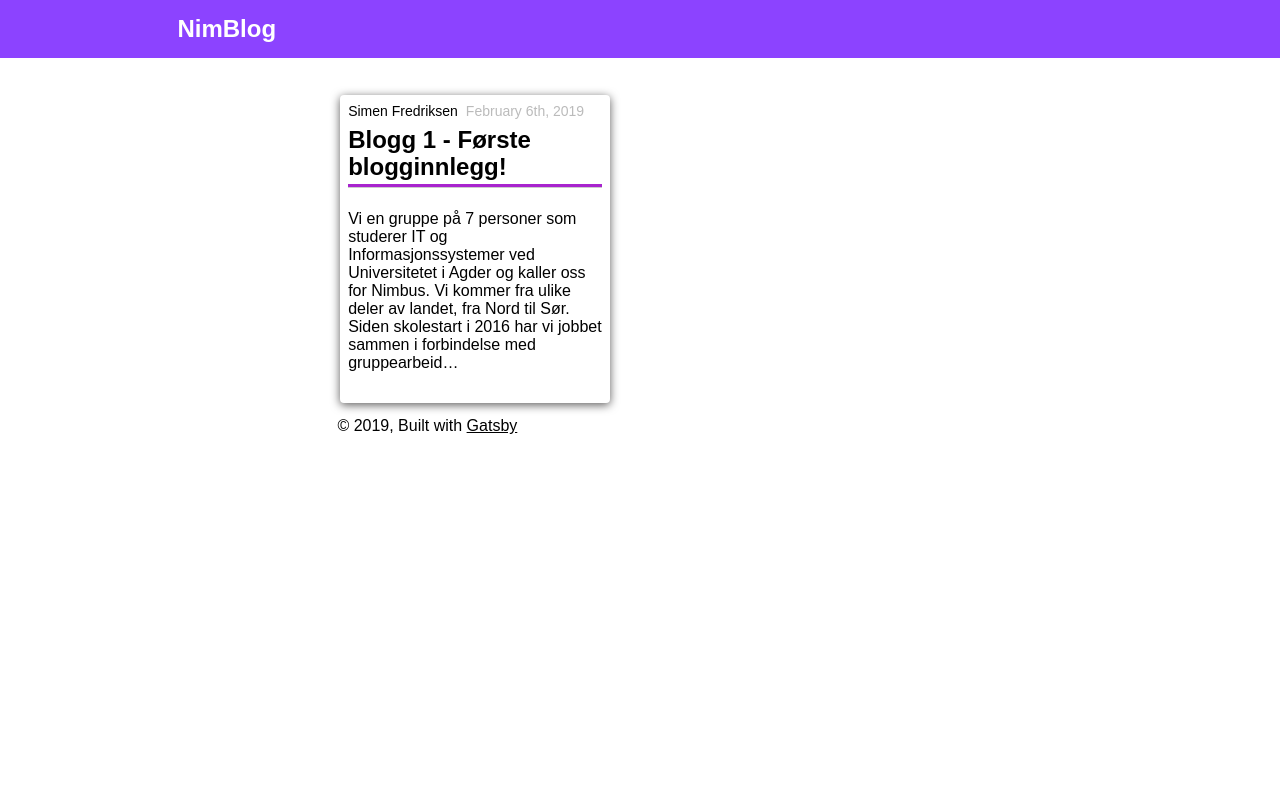
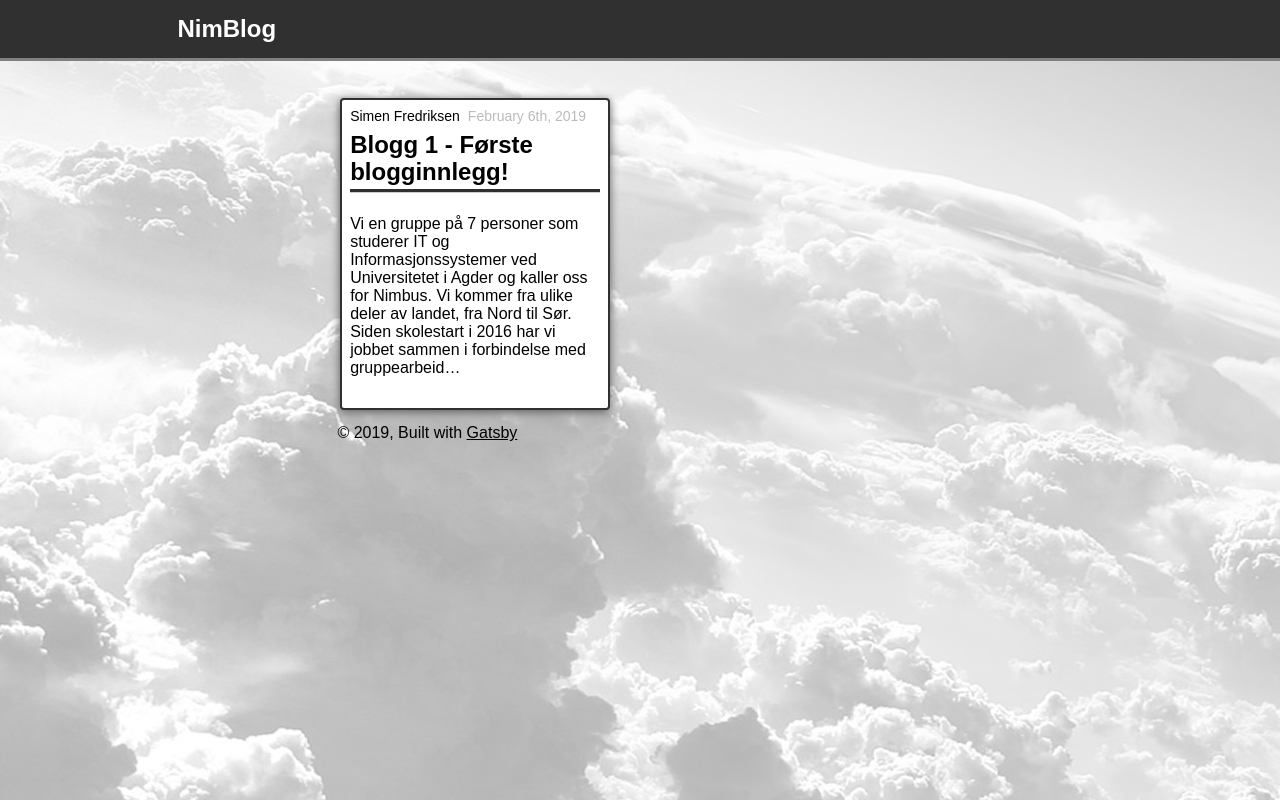
Before and after one commit to NimbusUIA/nimblog, a Gatsby site: page / in a window 1280 px wide. Built offline with nearby package versions, Linux system fonts and the light colour scheme; Gatsby itself is replaced by a stand-in of ours.

Commit message:
Endringer design

```diff
--- a/src/components/header.js
+++ b/src/components/header.js
@@ -5,8 +5,9 @@ import React from "react"
 const Header = ({ siteTitle }) => (
   <header
     style={{
-      backgroundColor: `#8C43FF`,
+      backgroundColor: `#303030`,
       marginBottom: `1.45rem`,
+      borderBottom: `3px solid grey`
     }}
   >
     <div
--- a/src/components/layout.css
+++ b/src/components/layout.css
@@ -5,6 +5,8 @@ html {
 }
 body {
   margin: 0;
+  background-image: url("cloud2.png" )
+
 }
 article,
 aside,
--- a/src/pages/postList.css
+++ b/src/pages/postList.css
@@ -36,17 +36,17 @@
   }
 
 .post-list hr {
-  border-top: 3px solid rgb(168, 35, 206);
+  border-top: 3px solid #303030;
   width: 100%;
 }
 
 .post-list {
-  border: 0px solid gainsboro;
+  border: 2px solid #303030;
   color: black;
   padding: 0.5rem;
   box-shadow: 0 2px 10px #5c5b5b;
   margin: auto;
-  background-color: white;
+  background-color: #ffffff;
   border-radius: 4px;
   height: 100%;
 }
```
Also changed, not shown: src/templates/blog-post.css (+9 -0 lines), src/components/cloud2.png (added).
